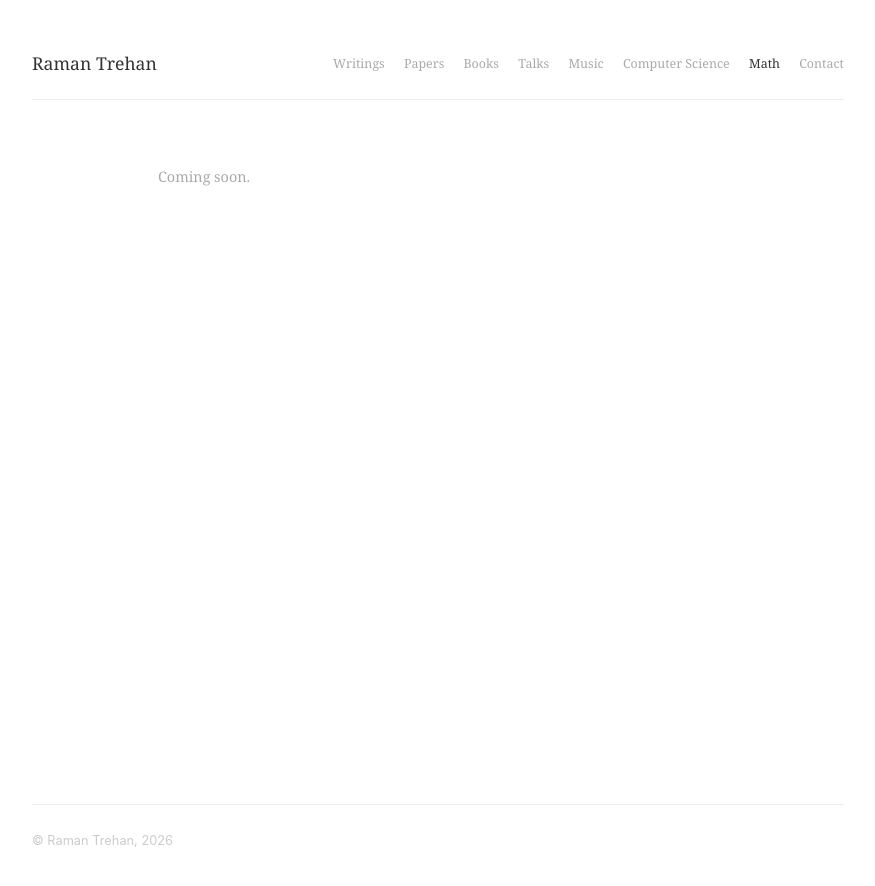
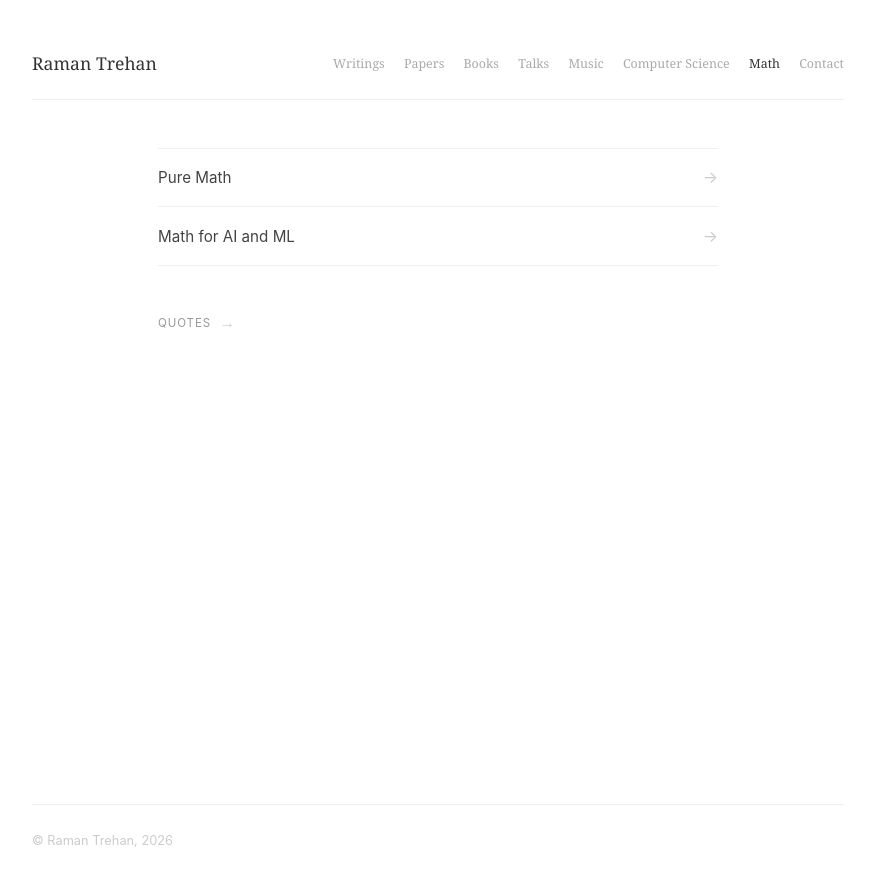
Before and after one commit to ramandeeptrehan/ramandeeptrehan.github.io, a Jekyll site: the page built from math/index.html, in a window 1280 px wide. Shown: the top 886 px of the page, without its empty margins (202-1077 px from the left). Built offline with Jekyll 4.4.1, drawn with Linux system fonts in a browser that asks for light colours.

Commit message:
Add Math subpages, expandable quotes section, and refine home page
Co-Authored-By: Claude Sonnet 4.6 <noreply@anthropic.com>

```diff
--- a/assets/css/style.css
+++ b/assets/css/style.css
@@ -689,6 +689,51 @@ article h2 {
   line-height: 1;
 }
 
+/* Quotes */
+.quote-item {
+  padding: 1rem 0;
+  border-bottom: 1px solid #f0f0f0;
+}
+
+.quote-item:first-child {
+  border-top: 1px solid #f0f0f0;
+}
+
+.quote-text {
+  font-family: Georgia, serif;
+  font-style: italic;
+  font-size: 0.95rem;
+  color: #444;
+  line-height: 1.7;
+  margin-bottom: 0.3rem;
+}
+
+.quote-attr {
+  font-size: 0.8rem;
+  color: #aaa;
+  font-family: -apple-system, BlinkMacSystemFont, sans-serif;
+}
+
+.quote-toggle {
+  background: none;
+  border: none;
+  cursor: pointer;
+  padding: 0.5rem 0;
+  display: flex;
+  align-items: center;
+  gap: 0.5rem;
+  width: 100%;
+}
+
+.quote-toggle:hover .cs-arrow {
+  color: #5572a8;
+  transform: translateX(3px);
+}
+
+.quote-list {
+  margin-top: 0.5rem;
+}
+
 /* Contact */
 .contact-list {
   display: flex;
--- a/math/index.html
+++ b/math/index.html
@@ -4,5 +4,40 @@ title: Math
 ---
 
 <div class="talks-page">
-  <p class="empty-state">Coming soon.</p>
+  <ul class="cs-topics" style="margin-bottom: 2.5rem;">
+    <li><a href="/math/pure-math/">Pure Math <span class="cs-arrow">→</span></a></li>
+    <li><a href="/math/ai-ml/">Math for AI and ML <span class="cs-arrow">→</span></a></li>
+  </ul>
+
+  <div class="quotes-section">
+    <button class="quote-toggle" onclick="toggleQuotes()">
+      <span class="music-label" style="margin: 0;">Quotes</span>
+      <span class="cs-arrow" id="quote-arrow">→</span>
+    </button>
+
+    <div class="quote-list" id="quote-list" style="display: none;">
+      <div class="quote-item">
+        <p class="quote-text">"Mathematics is the art of giving the same name to different things."</p>
+        <p class="quote-attr">— Henri Poincaré</p>
+      </div>
+      <div class="quote-item">
+        <p class="quote-text">"The mathematician does not study pure mathematics because it is useful; he studies it because he delights in it and he delights in it because it is beautiful."</p>
+        <p class="quote-attr">— Henri Poincaré</p>
+      </div>
+    </div>
+  </div>
 </div>
+
+<script>
+function toggleQuotes() {
+  var list = document.getElementById('quote-list');
+  var arrow = document.getElementById('quote-arrow');
+  if (list.style.display === 'none') {
+    list.style.display = 'block';
+    arrow.style.transform = 'rotate(90deg)';
+  } else {
+    list.style.display = 'none';
+    arrow.style.transform = 'rotate(0deg)';
+  }
+}
+</script>
```
Also changed, not shown: math/ai-ml/index.html (added, +8 -0 lines), math/pure-math/index.html (added, +8 -0 lines).
